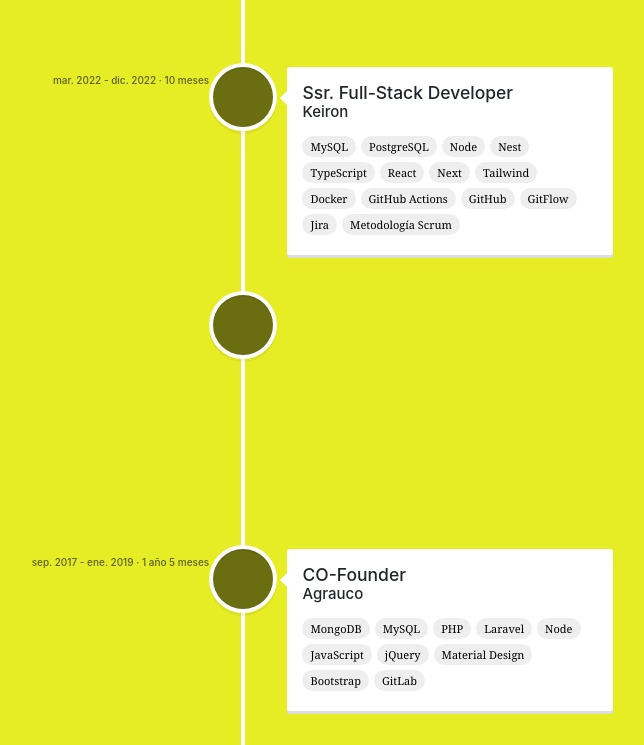
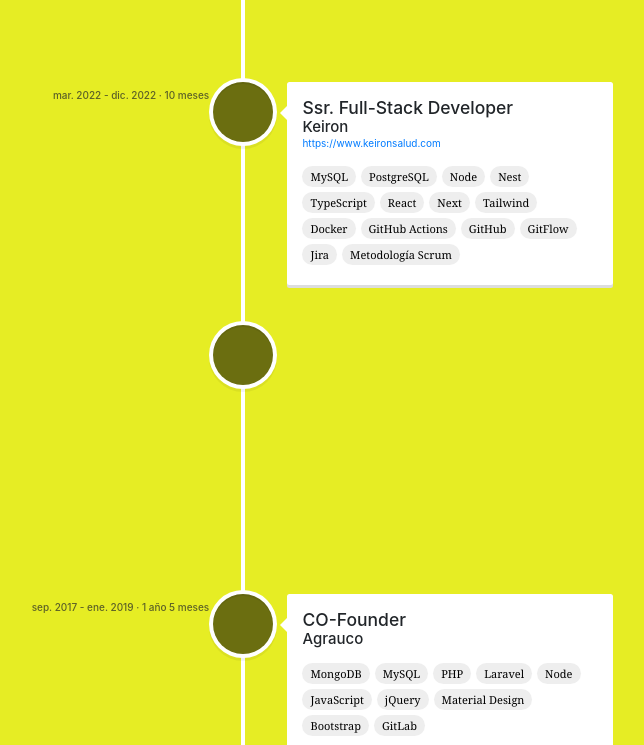
Before and after one commit to pedroriverove/react-portfolio, a React (Create React App) app: page / in a window 1280 px wide. Shown: the part 3820-4565 px from the top of the page, without its empty margins (397-1041 px from the left). Built offline with nearby package versions, Linux system fonts and the light colour scheme; some icons are missing.

Commit message:
feat: :sparkles: agregando link para las empresas

```diff
--- a/public/res_primaryLanguage.json
+++ b/public/res_primaryLanguage.json
@@ -19,6 +19,7 @@
   "experience": [
     {
       "company": "Crediminuto",
+      "link": "https://www.crediminuto.com.co",
       "title": "Tech Lead",
       "years": "feb. 2023 - sep. 2024 · 1 año 8 mes",
       "technologies": [
@@ -40,6 +41,7 @@
     },
     {
       "company": "Keiron",
+      "link": "https://www.keironsalud.com",
       "title": "Ssr. Full-Stack Developer",
       "years": "mar. 2022 - dic. 2022 · 10 meses",
       "technologies": [
@@ -61,6 +63,7 @@
     },
     {
       "company": "KYCredit",
+      "link": "https://www.kycredit.com",
       "title": "Ssr. Full-Stack Developer",
       "years": "feb. 2019 - feb. 2022 · 3años 1 mes",
       "technologies": [
@@ -118,6 +121,7 @@
     },
     {
       "company": "Gobierno del Distrito Capital",
+      "link": "https://www.gdc.gob.ve",
       "title": "Jr. PHP Developer",
       "years": "abr. 2015 - sep. 2016 · 1 año 6 meses",
       "technologies": [
--- a/src/components/Experience.js
+++ b/src/components/Experience.js
@@ -40,6 +40,14 @@
                         >
                             {work.company}
                         </h4>
+                        <a
+                            className="company-link"
+                            href={work.link}
+                            target="_blank"
+                            rel="noopener noreferrer"
+                        >
+                            {work.link}
+                        </a>
                         <div style={{textAlign: "left", marginTop: "15px"}}>{tech}</div>
                     </VerticalTimelineElement>
                 );
```
